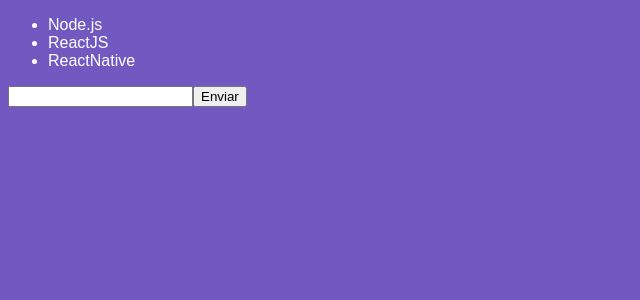
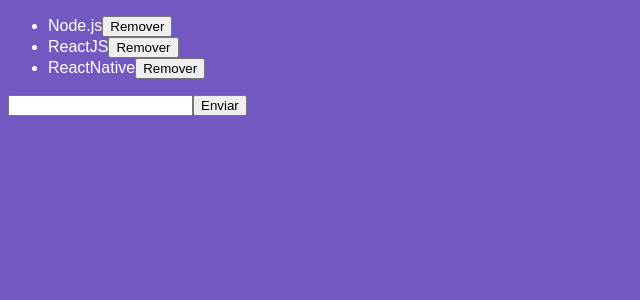
Before and after one commit to brpadilha/GoStack-Modulo04-IntroducaoAoReact, a React app: page / in a window 1280 px wide. Shown: the top 300 px of the page, without its empty margins (0-640 px from the left). Built offline with nearby package versions, Linux system fonts and the light colour scheme.

Commit message:
Remove itens da lista

```diff
--- a/src/components/TechList.js
+++ b/src/components/TechList.js
@@ -18,13 +18,22 @@
 			newTech: '',
 		});
 	};
+
+	handleDelete = tech => {
+		this.setState({ techs: this.state.techs.filter(t => t !== tech) });
+	};
 	render() {
 		return (
 			<>
 				<form onSubmit={this.handleSubmit}>
 					<ul>
 						{this.state.techs.map(tech => (
-							<li key={tech}>{tech}</li>
+							<li key={tech}>
+								{tech}
+								<button onClick={() => this.handleDelete(tech)} type="button">
+									Remover
+								</button>
+							</li>
 						))}
 					</ul>
 					<input
```
